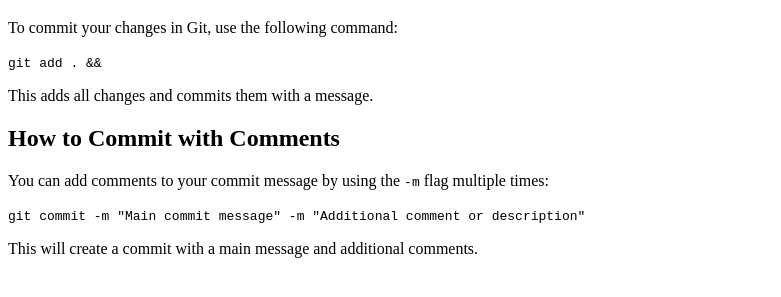
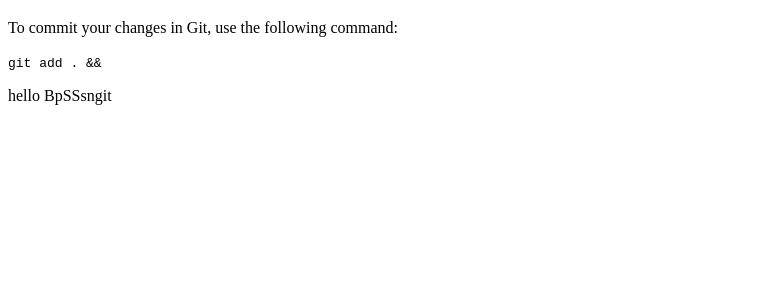
Before and after one commit to deepakbgowda07/TV-SHOW-SEARCH, a plain HTML site: page index.html in a window 1280 px wide. Shown: the part 61-358 px from the top of the page, without its empty margins (0-781 px from the left). Drawn offline with Linux system fonts and the light colour scheme.

Commit message:
Your commitldjcnsdk

```diff
--- a/index.html
+++ b/index.html
@@ -12,10 +12,6 @@
 
 
     </code>
-    <p>This adds all changes and commits them with a message.</p>
-    <h2>How to Commit with Comments</h2>
-    <p>You can add comments to your commit message by using the <code>-m</code> flag multiple times:</p>
-    <code>git commit -m "Main commit message" -m "Additional comment or description"</code>
-    <p>This will create a commit with a main message and additional comments.</p>
+    <p>hello BpSSsngit</p>
 </body>
 </html>
```
